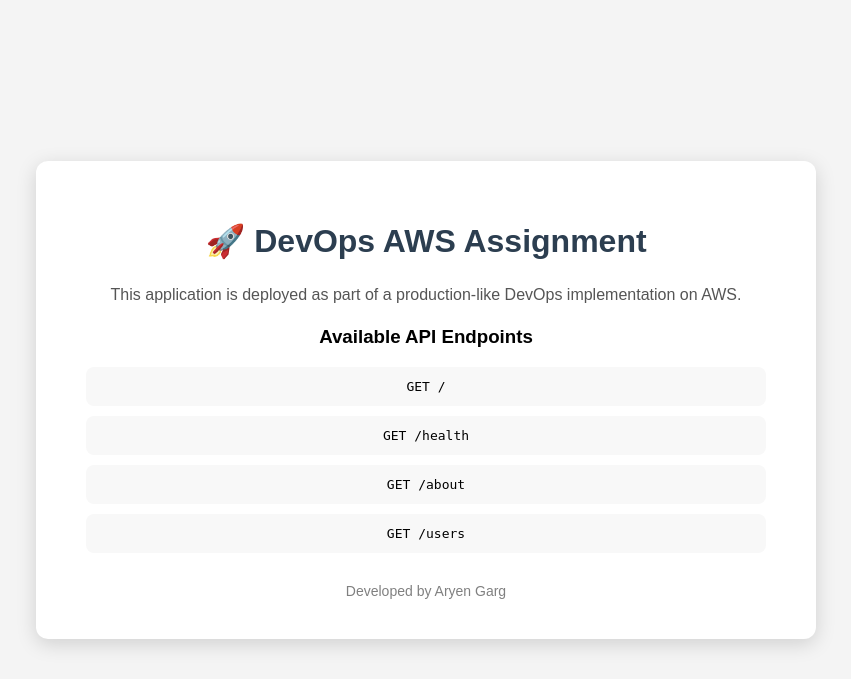
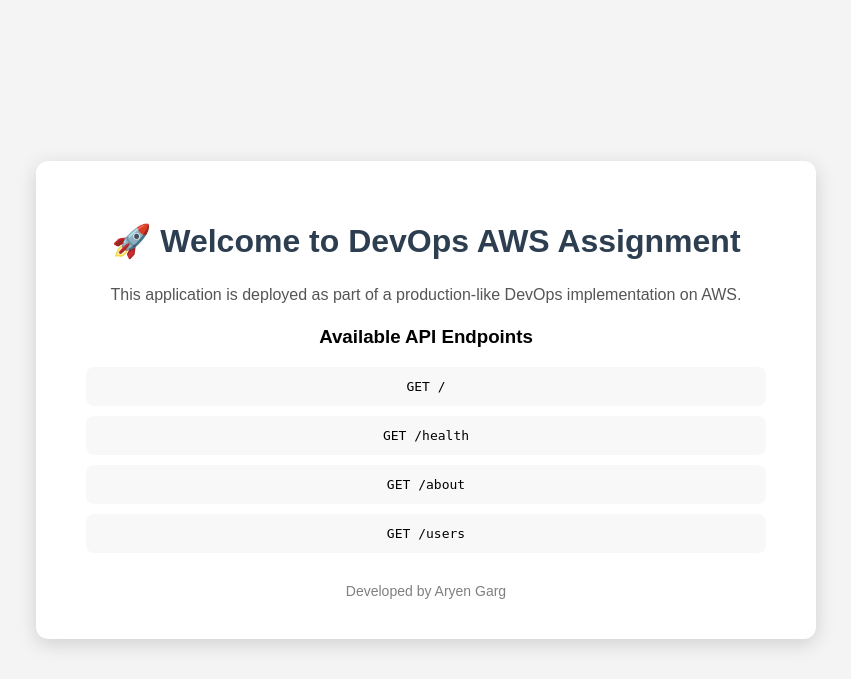
Before and after one commit to AryenSGarg/devops-aws, a Flask app: page / in a window 1280 px wide. Shown: the top 679 px of the page, without its empty margins (214-1065 px from the left). Run offline with Flask 3, Linux system fonts and the light colour scheme.

Commit message:
Update homepage

```diff
--- a/app/templates/index.html
+++ b/app/templates/index.html
@@ -56,7 +56,7 @@
 
 <div class="container">
 
-    <h1>🚀 DevOps AWS Assignment</h1>
+    <h1>🚀 Welcome to DevOps AWS Assignment</h1>
 
     <p>
         This application is deployed as part of a production-like DevOps implementation on AWS.
```
